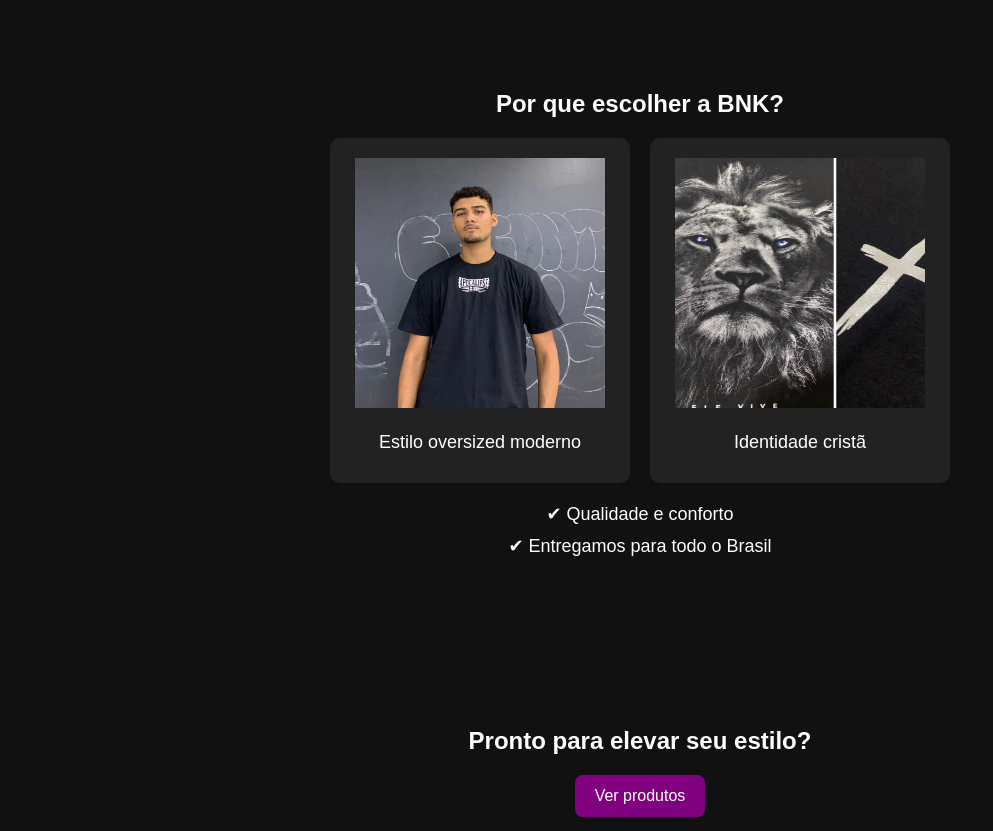
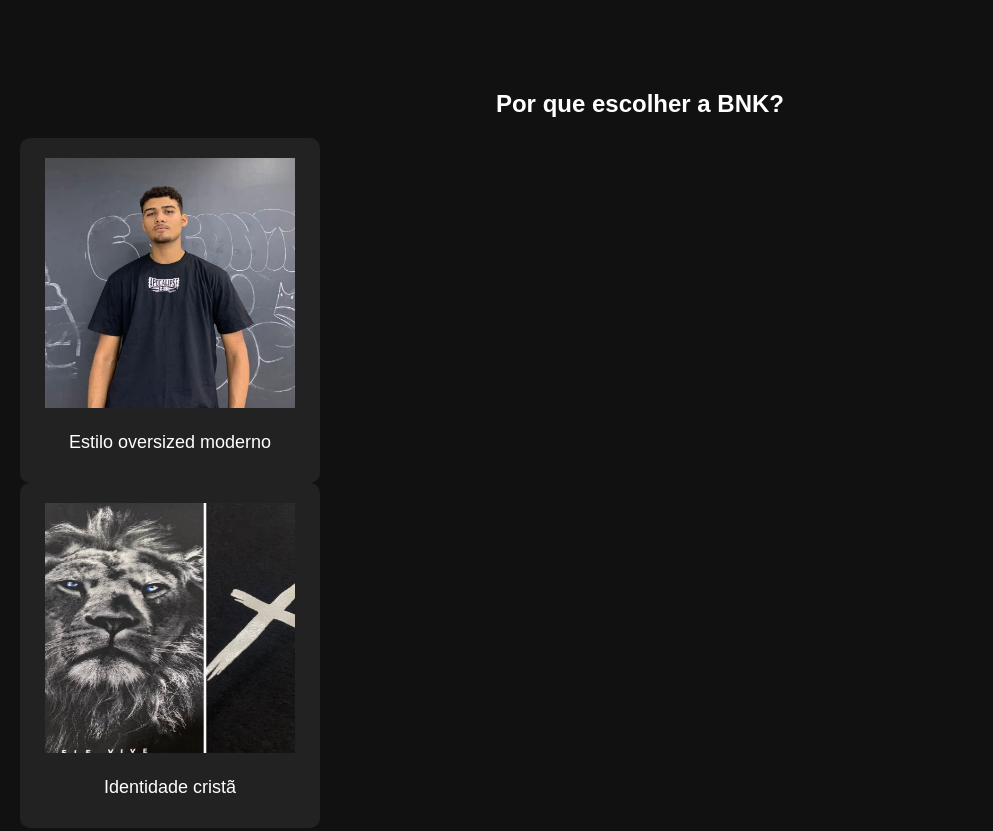
Before and after one commit to MiguelAugustoP/Bnk-Vendas, a plain HTML site: page Bnk Vendas/index.html in a window 1280 px wide. Shown: the part 1340-2171 px from the top of the page, without its empty margins (0-993 px from the left). Drawn offline with Linux system fonts and the light colour scheme.

Commit message:
Update style.css

```diff
--- a/Bnk Vendas/style.css
+++ b/Bnk Vendas/style.css
@@ -95,7 +95,7 @@ nav a {
 }
 
 .cards-principais {
-  display: flex;
+  display: column;
   justify-content: center;
   gap: 20px;
   margin-top: 20px;
```
